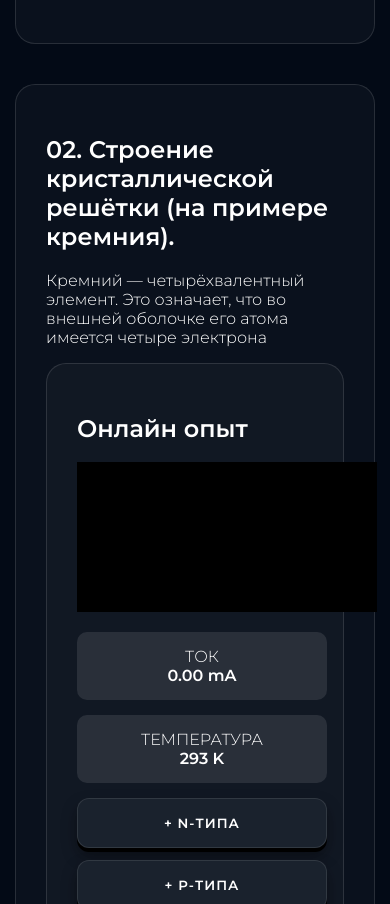
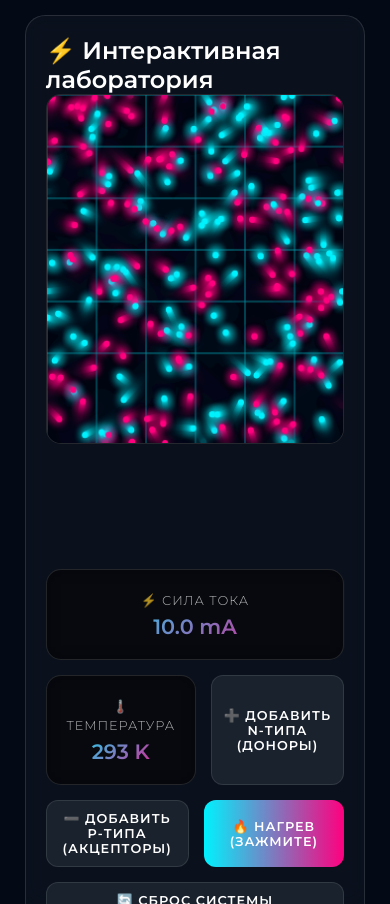
Before and after one commit to vi098275-debug/physics-project, a plain HTML site: page index.html in a window 390 px wide. Shown: the part 1096-2000 px from the top of the page. Drawn offline with Linux system fonts and the light colour scheme; animation ran at ten frames a second.

Commit message:
Update index.html

````diff
--- a/index.html
+++ b/index.html
@@ -1,16 +1,9 @@
-Конечно! Ниже — полностью исправленный код. Я:
-
-* убрала дублирование HTML‑структуры и CSS;
-* исправила ошибки разметки и JS;
-* сохранила **всю** теоретическую часть без сокращений (даже добавила немного деталей в раздел про примеси);
-* улучшила организацию кода для лучшей читаемости и поддержки.
-
-```html
 <!DOCTYPE html>
 <html lang="ru">
 <head>
     <meta charset="UTF-8">
-    <title>Электрический ток в полупроводниках. | Собственная и примесная проводимости.</title>
+    <meta name="viewport" content="width=device-width, initial-scale=1.0, user-scalable=yes">
+    <title>Электрический ток в полупроводниках | Собственная и примесная проводимости</title>
     <link href="https://fonts.googleapis.com/css2?family=Montserrat:wght@300;600&display=swap" rel="stylesheet">
     <style>
         :root {
@@ -21,14 +14,13 @@
         }
 
         * {
+            margin: 0;
+            padding: 0;
             box-sizing: border-box;
-            transition: all 0.5s cubic-bezier(0.4, 0, 0.2, 1);
             scroll-behavior: smooth;
         }
 
         body {
-            margin: 0;
-            padding: 0;
             background: #030a16;
             color: #fff;
             font-family: 'Montserrat', sans-serif;
@@ -64,25 +56,28 @@
             to { transform: translate(200px, 100px) scale(1.2); }
         }
 
+        /* ИСПРАВЛЕННЫЙ КОНТЕЙНЕР */
         .container {
-            max-width: 1100px;
+            max-width: 1400px;
+            width: 90%;
             margin: 0 auto;
-            padding: 80px 20px;
+            padding: 60px 20px;
+            position: relative;
+            z-index: 1;
         }
 
         header {
             text-align: center;
-            margin-bottom: 80px;
+            margin-bottom: 60px;
         }
 
         h1 {
-            font-size: 3.5rem;
+            font-size: clamp(1.8rem, 5vw, 3.5rem);
             font-weight: 600;
             letter-spacing: -2px;
             background: linear-gradient(135deg, #fff 0%, rgba(255,255,255,0.4) 100%);
             -webkit-background-clip: text;
             -webkit-text-fill-color: transparent;
-            margin: 0;
         }
 
         .glass-panel {
@@ -91,13 +86,66 @@
             border-radius: 20px;
             padding: 30px;
             margin-bottom: 40px;
+            backdrop-filter: blur(10px);
+        }
+
+        /* ИСПРАВЛЕННАЯ ЛАБОРАТОРНАЯ ОБЛАСТЬ */
+        .lab-wrap {
+            display: flex;
+            gap: 25px;
+            min-height: 550px;
+        }
+
+        .v-screen {
+            flex: 2;
+            min-width: 0;
+        }
+
+        #labCanvas {
+            width: 100%;
+            height: auto;
+            min-height: 500px;
+            background: rgba(0, 0, 0, 0.4);
+            border-radius: 15px;
+            display: block;
+            border: 1px solid var(--border);
+        }
+
+        .side-panel {
+            width: 280px;
+            flex-shrink: 0;
+            display: flex;
+            flex-direction: column;
+            gap: 15px;
+        }
+
+        .data-card {
+            background: rgba(0, 0, 0, 0.6);
+            backdrop-filter: blur(10px);
+            padding: 20px 15px;
+            border-radius: 15px;
+            text-align: center;
+            border: 1px solid var(--border);
+        }
+
+        .data-card span {
+            font-size: 0.8rem;
+            opacity: 0.7;
+            letter-spacing: 1px;
+        }
+
+        .data-card b {
+            font-size: 1.8rem;
+            display: block;
+            margin-top: 5px;
+            background: linear-gradient(135deg, var(--cyan), var(--pink));
+            -webkit-background-clip: text;
+            -webkit-text-fill-color: transparent;
         }
 
         .btn {
-            display: block;
             width: 100%;
-            margin-bottom: 12px;
-            padding: 16px;
+            padding: 14px;
             cursor: pointer;
             background: #1a222d;
             color: #fff;
@@ -107,64 +155,100 @@
             letter-spacing: 1px;
             border: 1px solid rgba(255,255,255,0.1);
             border-radius: 12px;
-            box-shadow: 0 4px 0 #000, 0 8px 15px rgba(0,0,0,0.4);
-            transition: all 0.1s ease;
-            position: relative;
-            outline: none;
+            transition: all 0.2s ease;
+            font-size: 0.9rem;
         }
 
         .btn:hover {
             transform: translateY(-2px);
-            box-shadow: 0 6px 0 #000, 0 12px 20px rgba(0,0,0,0.5);
             background: #252e3a;
+            border-color: var(--cyan);
         }
 
         .btn:active {
-            transform: translateY(4px);
-            box-shadow: 0 0 0 #000;
+            transform: translateY(2px);
         }
 
         .btn-heat {
             background: linear-gradient(90deg, #00f2fe, #ff007f);
             border: none;
-            box-shadow: 0 4px 0 #800040, 0 8px 15px rgba(255,0,127,0.3);
         }
 
         .btn-heat:hover {
-            box-shadow: 0 6px 0 #800040, 0 12px 25px rgba(255,0,127,0.5);
-        }
-
-        .lab-wrap {
-            display: flex;
-            gap: 20px;
-        }
-
-        .v-screen {
-            flex: 1;
-        }
-
-        .side-panel {
-            width: 250px;
-        }
-
-        .data-card {
-            background: rgba(255,255,255,0.1);
-            padding: 15px;
-            border-radius: 10px;
-            margin-bottom: 15px;
-            text-align: center;
+            opacity: 0.9;
+            transform: translateY(-2px);
         }
 
         footer {
             text-align: center;
-            padding: 20px;
-            opacity: 0.7;
+            padding: 30px;
+            opacity: 0.6;
+            font-size: 0.8rem;
         }
 
-        @media screen and (max-width: 768px) {
-            h1 { font-size: 2rem; }
-            .container { padding: 40px 15px; }
-            .lab-wrap { flex-direction: column; }
+        /* АДАПТИВ ДЛЯ ПЛАНШЕТОВ */
+        @media screen and (max-width: 900px) {
+            .container {
+                width: 95%;
+                padding: 30px 15px;
+            }
+
+            .lab-wrap {
+                flex-direction: column;
+                min-height: auto;
+            }
+
+            .v-screen {
+                min-height: 450px;
+            }
+
+            #labCanvas {
+                min-height: 450px;
+            }
+
+            .side-panel {
+                width: 100%;
+                flex-direction: row;
+                flex-wrap: wrap;
+            }
+
+            .data-card {
+                flex: 1;
+                min-width: 150px;
+            }
+
+            .btn {
+                flex: 1;
+                min-width: 120px;
+            }
+        }
+
+        /* АДАПТИВ ДЛЯ ТЕЛЕФОНОВ */
+        @media screen and (max-width: 600px) {
+            h1 {
+                font-size: 1.5rem;
+            }
+
+            .glass-panel {
+                padding: 20px;
+            }
+
+            .glass-panel p {
+                font-size: 0.9rem;
+            }
+
+            #labCanvas {
+                min-height: 350px;
+            }
+
+            .data-card b {
+                font-size: 1.3rem;
+            }
+
+            .btn {
+                padding: 10px;
+                font-size: 0.8rem;
+            }
         }
     </style>
 </head>
@@ -178,101 +262,170 @@
     <div class="container">
         <header>
             <h1>Мир полупроводников</h1>
-            <p style="opacity: 0.5;">ФИЗИКА ПОЛУПРОВОДНИКОВ ЭЛЕКТРИЧЕСКИЙ ТОК • СОБСТВЕННАЯ И ПРИМЕСНАЯ ПРОВОДИМОСТЬ</p>
+            <p style="opacity: 0.7; margin-top: 10px;">ЭЛЕКТРИЧЕСКИЙ ТОК • СОБСТВЕННАЯ И ПРИМЕСНАЯ ПРОВОДИМОСТЬ</p>
         </header>
 
         <section class="glass-panel">
             <h2>01. Общая характеристика полупроводников.</h2>
-            <p>Полупроводники — вещества, удельное сопротивление которых имеет промежуточное значение между удельным сопротивлением металлов ($10^{-6}$—$10^{-8}$ Ом · м) и удельным сопротивлением диэлектриков ($10^{8}$—$10^{13}$ Ом · м). <b>Запрещённая зона</b> Исследования показывают, что у ряда элементов (кремний, германий, селен, индий, мышьяк и др.) и соединений (PbS, CdS, GaAs и др.) удельное сопротивление с увеличением температуры не растёт, как у металлов, а, наоборот, чрезвычайно резко уменьшается. Такое свойство присуще именно полупроводникам. При температурах, близких к абсолютному нулю, удельное сопротивление полупроводников очень велико. Это означает, что при низких температурах полупроводник ведёт себя как диэлектрик. По мере повышения температуры его удельное сопротивление быстро уменьшается.</p>
+            <p>Полупроводники — вещества, удельное сопротивление которых имеет промежуточное значение между удельным сопротивлением металлов (10⁻⁶—10⁻⁸ Ом·м) и удельным сопротивлением диэлектриков (10⁸—10¹³ Ом·м). Исследования показывают, что у ряда элементов (кремний, германий, селен, индий, мышьяк и др.) и соединений (PbS, CdS, GaAs и др.) удельное сопротивление с увеличением температуры не растёт, как у металлов, а, наоборот, чрезвычайно резко уменьшается. Такое свойство присуще именно полупроводникам. При температурах, близких к абсолютному нулю, удельное сопротивление полупроводников очень велико. Это означает, что при низких температурах полупроводник ведёт себя как диэлектрик. По мере повышения температуры его удельное сопротивление быстро уменьшается.</p>
         </section>
 
         <section class="glass-panel">
             <h2>02. Строение кристаллической решётки (на примере кремния).</h2>
-            <p>Кремний — четырёхвалентный элемент. Это означает, что во внешней оболочке его атома имеется четыре электрона
+            <p>Кремний — четырёхвалентный элемент. Это означает, что во внешней оболочке его атома имеется четыре электрона, которые участвуют в образовании ковалентных связей с соседними атомами. При низких температурах все электроны связаны, поэтому свободных носителей заряда практически нет.</p>
+        </section>
+
         <section class="glass-panel" id="lab">
-    <h2>Онлайн опыт</h2>
+            <h2>⚡ Интерактивная лаборатория</h2>
             <div class="lab-wrap">
                 <div class="v-screen">
                     <canvas id="labCanvas"></canvas>
                 </div>
                 <div class="side-panel">
                     <div class="data-card">
-                <span>ТОК</span><br><b id="v-cond">0.00</b>
+                        <span>⚡ СИЛА ТОКА</span>
+                        <b id="v-cond">0.00 mA</b>
                     </div>
                     <div class="data-card">
-                <span>ТЕМПЕРАТУРА</span><br><b id="v-temp">293 K</b>
+                        <span>🌡️ ТЕМПЕРАТУРА</span>
+                        <b id="v-temp">293 K</b>
                     </div>
-
-            <!-- КНОПКИ (ТЕПЕРЬ ЦЕЛЫЕ) -->
-            <button class="btn" onclick="spawn(1)">+ n-типа</button>
-            <button class="btn" onclick="spawn(2)">+ p-типа</button>
-            <button class="btn btn-heat" onmousedown="itHeat=true" onmouseup="itHeat=false" onmouseleave="itHeat=false">Нагрев</button>
-            <button class="btn" onclick="fullReset()">Сброс системы</button>
+                    <button class="btn" onclick="spawn(1)">➕ Добавить n-типа (доноры)</button>
+                    <button class="btn" onclick="spawn(2)">➖ Добавить p-типа (акцепторы)</button>
+                    <button class="btn btn-heat" onmousedown="startHeat()" onmouseup="stopHeat()" onmouseleave="stopHeat()">🔥 НАГРЕВ (зажмите)</button>
+                    <button class="btn" onclick="fullReset()">🔄 Сброс системы</button>
                 </div>
             </div>
         </section>
+
         <section class="glass-panel">
             <h2>03. Примесная проводимость.</h2>
-        <p>Собственная проводимость полупроводников обычно невелика, так как мало число свободных электронов: например, в германии при комнатной температуре пе = 3 · 1013 см–3. В то же время число атомов германия в 1 см3 порядка 1023. Таким образом, число свободных электронов составляет примерно одну десятимиллиардную часть от общего числа атомов.
-Проводимость полупроводников можно существенно увеличить, внедряя в них примесь. В этом случае наряду с собственной проводимостью возникает дополнительная — примесная проводимость. Проводимость проводников, обусловленная внесением в их кристаллические решётки примесей (атомов посторонних химических элементов), называется примесной проводимостью. Донорные примеси. Добавим в кремний небольшое количество мышьяка. Атомы мышьяка имеют пять валентных электронов. Четыре из них участвуют в создании ковалентной связи данного атома с окружающими атомами кремния. Пятый валентный электрон оказывается слабо связанным с атомом. Он легко покидает атом мышьяка и становится свободным. При добавлении одной десятимиллионной доли атомов мышьяка концентрация свободных электронов становится равной 1016 см–3. Это в тысячу раз больше концентрации свободных электронов в чистом полупроводнике. Примеси, легко отдающие электроны и, следовательно, увеличивающие число свободных электронов, называют донорными (отдающими) примесями. Свободные электроны перемещаются по полупроводнику подобно тому, как перемещаются свободные электроны в металле. Полупроводники, имеющие донорные примеси и потому обладающие большим числом электронов (по сравнению с числом дырок), называются полупроводниками n-типа (от английского слова negative — отрицательный). В полупроводнике n-типа электроны являются основными носителями заряда, а дырки — неосновными.
-Акцепторные примеси. Если в качестве примеси использовать индий, атомы которого трёхвалентны, то характер проводимости полупроводника меняется. Для образования нормальных парноэлектронных связей с соседями атому индия недостаёт одного электрона, который он берёт у соседнего атома кристалла. В результате образуется дырка. Число дырок в кристалле равно числу атомов примеси. Примеси в полупроводнике, создающие дополнительную концентрацию дырок, называют акцепторными (принимающими) примесями. При наличии электрического поля дырки перемещаются направленно и возникает электрический ток, обусловленный дырочной проводимостью. Полупроводники с преобладанием дырочной проводимости над электронной называют полупроводниками р-типа (от английского слова positive — положительный). Основными носителями заряда в полупроводнике p-типа являются дырки, а неосновными — электроны.</p>
+            <p>Собственная проводимость полупроводников обычно невелика, так как мало число свободных электронов: например, в германии при комнатной температуре nₑ = 3·10¹³ см⁻³. В то же время число атомов германия в 1 см³ порядка 10²³. Таким образом, число свободных электронов составляет примерно одну десятимиллиардную часть от общего числа атомов.</p>
+            <p>Проводимость полупроводников можно существенно увеличить, внедряя в них примесь. В этом случае наряду с собственной проводимостью возникает дополнительная — примесная проводимость. <strong>Донорные примеси</strong> (например, мышьяк) отдают лишние электроны, создавая проводимость n-типа. <strong>Акцепторные примеси</strong> (например, индий) создают дырки, обеспечивая проводимость p-типа.</p>
         </section>
 
         <footer>
-        НАД САЙТОМ РАБОТАЛИ: ИСАЕВА ВИКТОРИЯ И ТИМОШЕК ЯРОСЛАВ
+            🧪 РАБОТУ ВЫПОЛНИЛИ: ИСАЕВА ВИКТОРИЯ И ТИМОШЕК ЯРОСЛАВ
         </footer>
     </div>
 
     <script>
         const canvas = document.getElementById('labCanvas');
         const ctx = canvas.getContext('2d');
-    let dots = [], temp = 293, cond = 0, itHeat = false;
+        let dots = [];
+        let temp = 293;
+        let cond = 0;
+        let heating = false;
+        let heatInterval;
 
-    function resize() {
-        canvas.width = canvas.offsetWidth;
-        canvas.height = canvas.offsetHeight;
+        function resizeCanvas() {
+            const container = canvas.parentElement;
+            canvas.width = container.clientWidth;
+            canvas.height = Math.min(500, window.innerHeight * 0.4);
         }
-    resize();
-    window.onresize = resize; function spawn(type) {
-        cond += 3;
-        for(let i=0; i<15; i++) {
+
+        window.addEventListener('resize', resizeCanvas);
+        resizeCanvas();
+
+        function spawn(type) {
+            cond += 5;
+            const color = type === 1 ? '#00f2fe' : '#ff007f';
+            for(let i = 0; i < 12; i++) {
                 dots.push({
-                x: Math.random()*canvas.width,
-                y: Math.random()*canvas.height,
-                vx: (Math.random()-0.5)*2,
-                vy: (Math.random()-0.5)*2,
-                c: type === 1 ? '#00f2fe' : '#ff007f'
+                    x: Math.random() * canvas.width,
+                    y: Math.random() * canvas.height,
+                    vx: (Math.random() - 0.5) * 1.5,
+                    vy: (Math.random() - 0.5) * 1.5,
+                    c: color
                 });
+            }
+            updateUI();
+        }
+
+        function fullReset() {
+            dots = [];
+            cond = 0;
+            temp = 293;
+            updateUI();
+        }
+
+        function startHeat() {
+            if(heatInterval) clearInterval(heatInterval);
+            heatInterval = setInterval(() => {
+                temp = Math.min(temp + 5, 800);
+                cond = Math.min(cond + 0.3, 150);
+                if(Math.random() > 0.85) {
+                    spawn(Math.random() > 0.5 ? 1 : 2);
+                }
+                updateUI();
+            }, 100);
+        }
+
+        function stopHeat() {
+            if(heatInterval) {
+                clearInterval(heatInterval);
+                heatInterval = null;
             }
         }
 
-    function fullReset() { dots = []; cond = 0; temp = 293; }
-
-    function animate() {ctx.fillStyle = 'rgba(0,0,0,0.1)';
-        ctx.fillRect(0,0,canvas.width, canvas.height);
-
-        if(itHeat) {
-            temp += 1; cond += 0.05;
-            if(Math.random() > 0.8) spawn(Math.random() > 0.5 ? 1 : 2);
+        function updateUI() {
+            document.getElementById('v-cond').innerText = (cond / 10).toFixed(1) + " mA";
+            document.getElementById('v-temp').innerText = Math.floor(temp) + " K";
         }
 
-        document.getElementById('v-cond').innerText = (cond/10).toFixed(2) + " mA";
-        document.getElementById('v-temp').innerText = temp + " K";
+        function animate() {
+            if(!canvas || !ctx) return;
+
+            ctx.fillStyle = 'rgba(3, 10, 22, 0.15)';
+            ctx.fillRect(0, 0, canvas.width, canvas.height);
+
+            // Рисуем сетку для эффекта лаборатории
+            ctx.strokeStyle = 'rgba(0, 242, 254, 0.1)';
+            ctx.lineWidth = 1;
+            for(let i = 0; i < canvas.width; i += 50) {
+                ctx.beginPath();
+                ctx.moveTo(i, 0);
+                ctx.lineTo(i, canvas.height);
+                ctx.stroke();
+                ctx.beginPath();
+                ctx.moveTo(0, i);
+                ctx.lineTo(canvas.width, i);
+                ctx.stroke();
+            }
+
+            const speedMultiplier = Math.min(temp / 200, 3);
+
             dots.forEach(d => {
-            let s = temp / 250;
-            d.x += d.vx * s; d.y += d.vy * s;
-            if(d.x < 0) d.x = canvas.width; if(d.x > canvas.width) d.x = 0;
-            if(d.y < 0) d.y = canvas.height; if(d.y > canvas.height) d.y = 0;
+                d.x += d.vx * speedMultiplier;
+                d.y += d.vy * speedMultiplier;
+
+                // Телепортация при выходе за границы
+                if(d.x < 0) d.x = canvas.width;
+                if(d.x > canvas.width) d.x = 0;
+                if(d.y < 0) d.y = canvas.height;
+                if(d.y > canvas.height) d.y = 0;
+
+                // Размер частиц зависит от температуры
+                const size = 3 + (temp - 293) / 200;
 
                 ctx.fillStyle = d.c;
-            ctx.shadowBlur = 15; ctx.shadowColor = d.c;
-            ctx.beginPath(); ctx.arc(d.x, d.y, 3, 0, 7); ctx.fill();
+                ctx.shadowBlur = 10;
+                ctx.shadowColor = d.c;
+                ctx.beginPath();
+                ctx.arc(d.x, d.y, Math.min(size, 8), 0, Math.PI * 2);
+                ctx.fill();
+            });
             ctx.shadowBlur = 0;
-        });
+
             requestAnimationFrame(animate);
         }
+
         animate();
+
+        // Инициализация стартовых частиц
+        for(let i = 0; i < 20; i++) {
+            spawn(Math.random() > 0.5 ? 1 : 2);
+        }
     </script>
-
 </body>
 </html>
````
Lines whose indentation alone changed are shown as unchanged.
